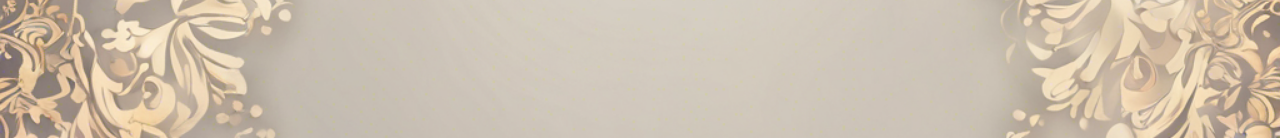
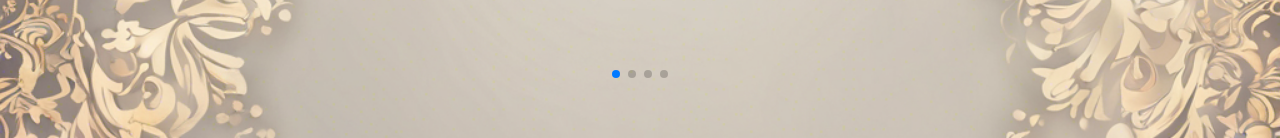
Before and after one commit to taokepppooo/canoe-finder, a React (Vite) app in the folder packages/cf-main/: page / in a window 1280 px wide. Shown: the part 662-800 px from the top of the page. Built offline with nearby package versions, Linux system fonts and the light colour scheme.

Commit message:
feat: 增加eslint规则，添加swiper样式

```diff
--- a/packages/cf-main/src/pages/welcome/desktop/index.tsx
+++ b/packages/cf-main/src/pages/welcome/desktop/index.tsx
@@ -5,6 +5,7 @@ import { AppContainer } from './appContainer';
 import { useDesktopAppArea } from '@/pages/welcome/desktop/useDesktopAppArea';
 import './index.scss';
 import 'swiper/css';
+import 'swiper/css/pagination';
 
 export function Desktop() {
   const numberOfContainers = 10;
--- a/packages/cf-main/tsconfig.json
+++ b/packages/cf-main/tsconfig.json
@@ -13,6 +13,6 @@
       "@/*": ["src/*"]
     }
   },
-  "include": ["src"],
+  "include": ["src", "unocss", "uno.config.ts"],
   "exclude": ["node_modules"]
 }
--- a/packages/cf-main/uno.config.ts
+++ b/packages/cf-main/uno.config.ts
@@ -1,5 +1,6 @@
 import { defineConfig } from 'unocss';
 import { shortcuts } from './unocss/shortcuts';
+import { lightTheme } from './unocss/theme';
 
 export default defineConfig({
   shortcuts,
@@ -8,7 +9,8 @@ export default defineConfig({
       sm: '640px',
       md: '768px',
       lg: '1024px',
-      xl: '1280px'
-    }
-  }
+      xl: '1280px',
+    },
+    lightTheme,
+  },
 });
--- /dev/null
+++ b/packages/cf-main/unocss/theme.ts
@@ -0,0 +1,7 @@
+export const lightTheme = {
+  colors: {
+    carousel: {
+      point: {},
+    },
+  },
+};
```
Also changed, not shown: 2 other files (tests, documents, lock files or other folders).
